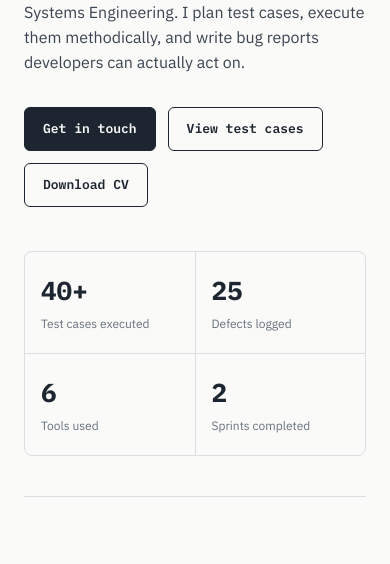
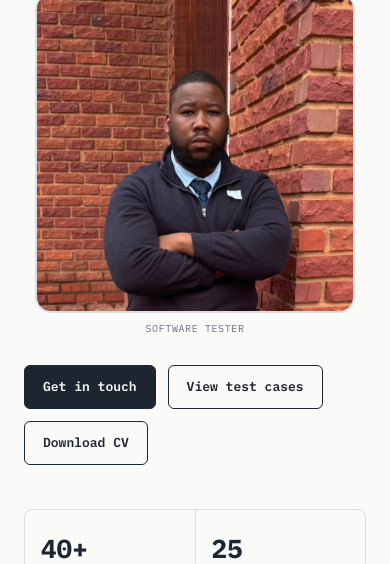
Before and after one commit to thapelomokoa/software-tester-portfolio, a plain HTML site: page index.html in a window 390 px wide. Shown: the part 576-1140 px from the top of the page. Drawn offline with Linux system fonts and the light colour scheme.

Commit message:
index.html

```diff
--- a/index.html
+++ b/index.html
@@ -155,11 +155,32 @@
     font-family:var(--mono); font-size:10px; letter-spacing:0.06em;
     text-transform:uppercase; color:var(--slate); margin-top:8px; text-align:center;
   }
-  @media (max-width:640px){
-    .hero-top{ flex-direction:column-reverse; align-items:flex-start; }
-    .photo-frame, .photo-frame .frame-box{ width:96px; height:96px; }
-    .photo-frame{ height:auto; }
-  }
+ @media (max-width:640px){
+
+    .hero-top{
+        display:flex;
+        flex-direction:column;
+        align-items:center;
+        text-align:center;
+    }
+
+    .photo-frame{
+        width:320px;
+        margin:25px auto;
+    }
+
+    .photo-frame .frame-box{
+        width:320px;
+        height:320px;
+    }
+
+    .photo-frame .frame-box img{
+        width:100%;
+        height:100%;
+        object-fit:cover;
+    }
+
+}
 
   .hero-actions{ display:flex; flex-wrap:wrap; gap:12px; margin-bottom:44px; }
   .btn{
```
